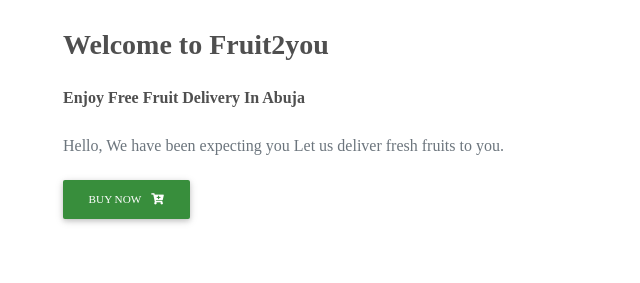
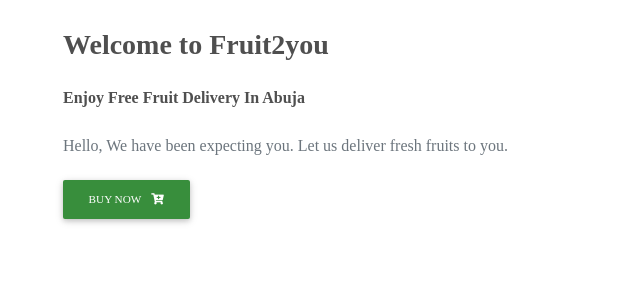
Before and after one commit to BabaDaniel/fruit2you, a plain HTML site: page index.html in a window 1280 px wide. Shown: the part 152-435 px from the top of the page, 592-1232 px from the left. Drawn offline with Linux system fonts and the light colour scheme.

Commit message:
fullstop

```diff
--- a/index.html
+++ b/index.html
@@ -98,7 +98,7 @@
                           <p class="font-weight-bold mb-4 ">Enjoy Free Fruit Delivery In Abuja</p>
 
                           <p class="text-muted">Hello, We have been expecting
-                            you
+                            you.
                             Let us deliver fresh fruits to you.</p>
 
                           <a class="btn btn-dark-green btn-md ml-0" href="product-page.html" target="_blank" role="button">Buy Now<i class="fas fa-cart-plus" style="margin-left: 10px;"></i></a>
```
